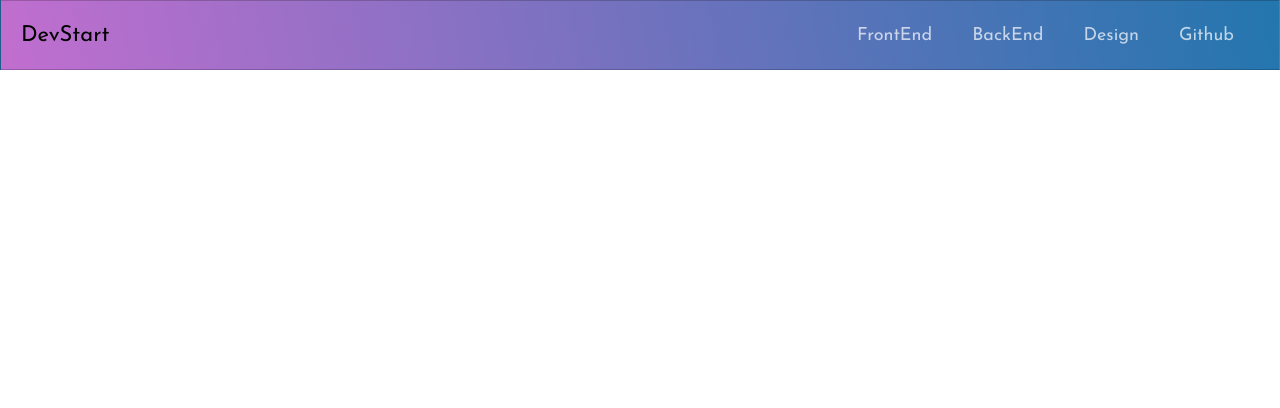
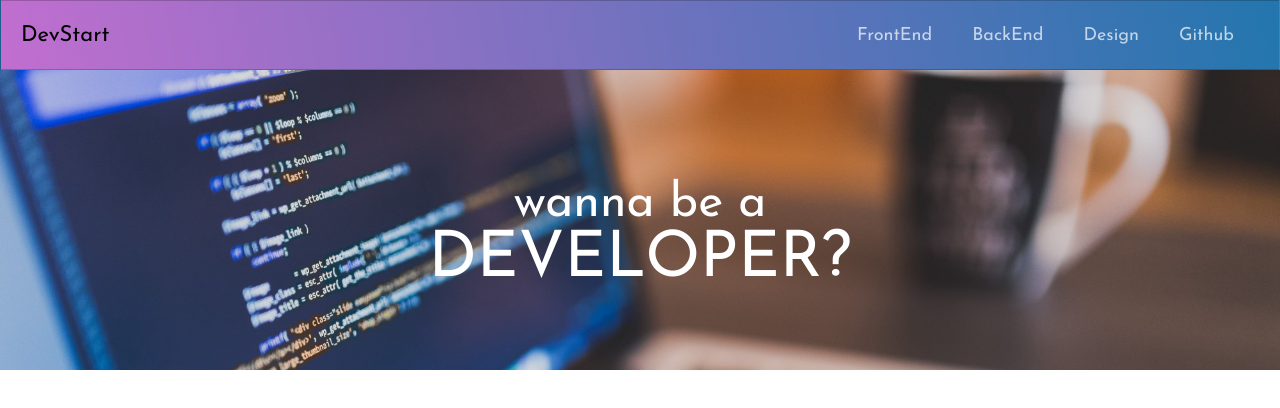
Before and after one commit to IvonaPalko/DevStart, a plain HTML site: page index.html in a window 1280 px wide. Drawn offline with Linux system fonts and the light colour scheme.

Commit message:
adding new div

```diff
--- a/index.css
+++ b/index.css
@@ -59,6 +59,34 @@
     color: rgba(255, 255, 255, 1);
   }
 
+  .div-wanna {
+    margin: 0px;
+    padding: 0px;
+    border-width: 0px;
+    background-image: url("img/code.jpeg");
+    background-position: top center;
+    background-repeat: no-repeat;
+    background-attachment: fixed;
+    background-size: 100% 40%;
+    display: table;
+    width: 100%;
+    height: 100%;
+}
+.text-wanna {
+    text-align: center;
+    height: 300px;
+    display: table-cell;
+    padding-top: 2em;
+    color: white;
+}
+.wanna {
+  font-size: 1.5em;
+}
+
+.dev {
+  font-size: 2em;
+}
+
   @media screen and (min-width: 768px) {
 
     .navbar {
@@ -92,4 +120,20 @@
       display: none;
     }
 
+    .div-wanna {
+      background-size: 100% auto;
+    }
+
+    .text-wanna {
+      vertical-align: middle;
+    }
+
+    .wanna {
+      font-size: 3em;
+    }
+
+    .dev {
+      font-size: 4em;
+    }
+
 }
--- a/index.html
+++ b/index.html
@@ -34,6 +34,13 @@
         </ul>
     </nav>
 
+    <div class="div-wanna">
+        <div class="text-wanna">
+            <p class="wanna">wanna be a</p>
+            <p class="dev">DEVELOPER?</p>
+        </div>
+     </div>
+
     <script defer src="https://use.fontawesome.com/releases/v5.0.13/js/all.js"
             integrity="sha384-xymdQtn1n3lH2wcu0qhcdaOpQwyoarkgLVxC/wZ5q7h9gHtxICrpcaSUfygqZGOe"
             crossorigin="anonymous"></script>
```
Also changed, not shown: img/code.jpeg (added).
